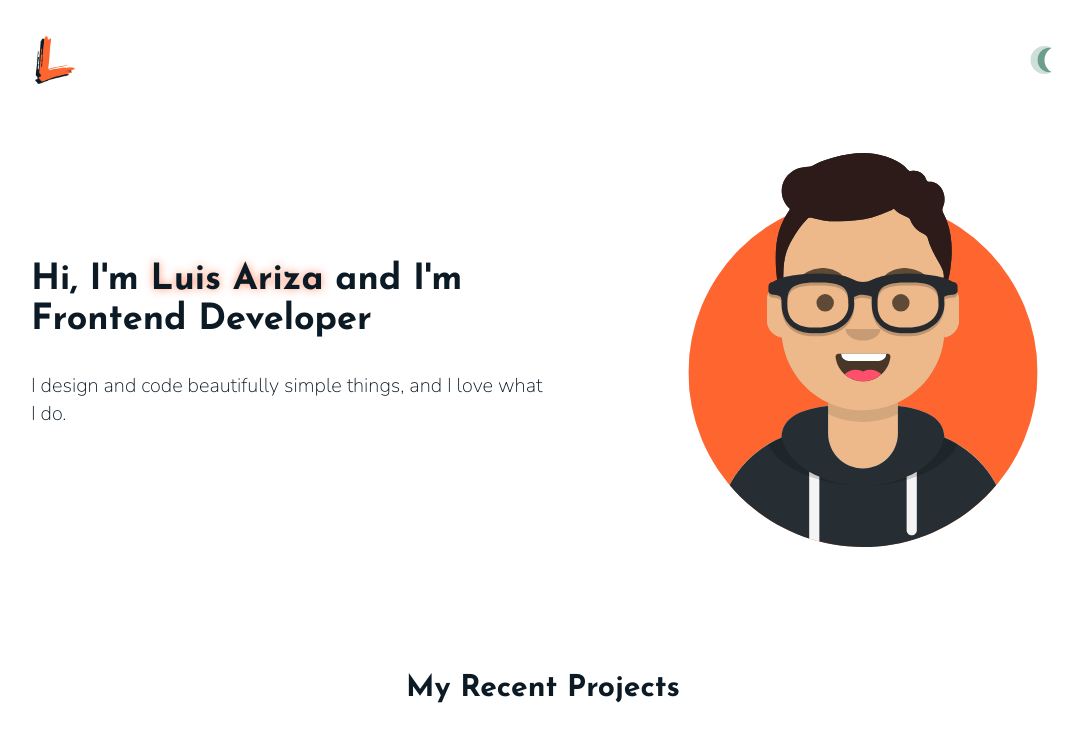
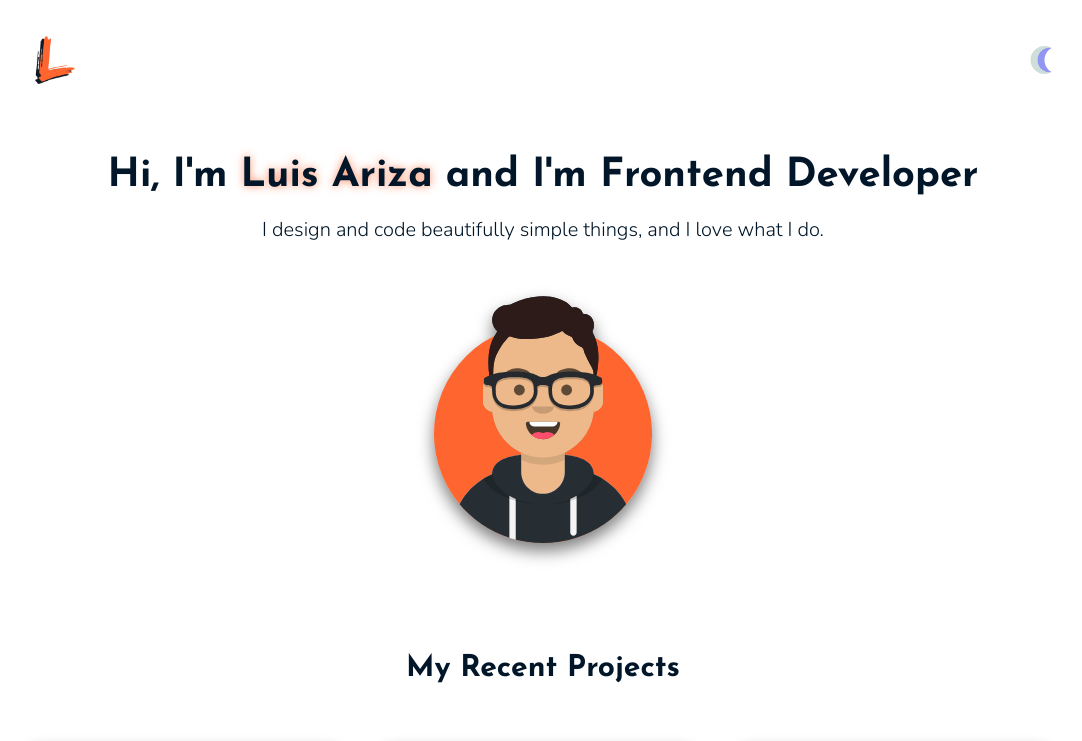
Before and after one commit to luisAriza/portfolio, a Vue app: page / in a window 1280 px wide. Shown: the top 741 px of the page, without its empty margins (97-1179 px from the left). Built offline with nearby package versions, Linux system fonts and the light colour scheme.

Commit message:
Avatar creado y añadido

```diff
--- a/src/components/Header.vue
+++ b/src/components/Header.vue
@@ -1,14 +1,12 @@
 <template lang="pug">
 header
 	Navbar
-	div
-		article
-			h1 Hi, I'm
-				span  Luis Ariza
-				|  and I'm Frontend Developer
-			p I design and code beautifully simple things, and I love what I do.
-		figure
-			img(src="../assets/images/avatar.svg", alt="Image", width="240")
+	article
+		h1 Hi, I'm
+			span  Luis Ariza
+			|  and I'm Frontend Developer
+		h2 I design and code beautifully simple things, and I love what I do.
+		img.avatar(src="../assets/images/avatar.svg", alt="Image", width="240" height="254")
 </template>
 
 <script lang="ts">
@@ -24,27 +22,21 @@ export default {
 
 <style scoped lang="postcss">
 header {
-  @apply flex flex-col items-center w-full px-6 text-secondary sm:px-10 md:py-5;
-}
-div {
-  @apply w-full max-w-5xl md:py-10 md:flex md:flex-wrap;
+  @apply flex flex-col items-center gap-14 w-full px-6 text-center text-secondary sm:px-10 md:py-5;
 }
 article {
-  @apply flex flex-col gap-8 w-full py-20 text-center md:w-1/2 md:p-0 md:justify-center md:text-left;
+  @apply flex flex-col items-center gap-5 w-full;
 }
 h1 {
-  @apply text-4xl font-bold;
+  @apply font-bold text-3xl md:text-4xl lg:text-[2.5rem];
 }
 h1 span {
   text-shadow: 0 0 8px rgba(255, 101, 47, 0.7);
 }
-p {
-  @apply max-w-xl mx-auto text-2xl font-body font-thin md:text-xl;
+h2 {
+  @apply font-body font-light text-lg md:text-xl;
 }
-figure {
-  @apply py-8 md:w-1/2 md:py-0 md:pr-0 md:flex md:justify-end;
-}
-img {
-  @apply w-full max-w-xs mx-auto md:m-0 md:max-w-sm;
+.avatar {
+  @apply my-6 drop-shadow-img;
 }
 </style>
--- a/src/components/ProjectItem.vue
+++ b/src/components/ProjectItem.vue
@@ -21,7 +21,7 @@ export default {
 
 <style scoped lang="postcss">
 .project-item {
-  @apply rounded-xl overflow-hidden sm:max-w-md shadow-md relative;
+  @apply rounded-xl overflow-hidden drop-shadow-card relative sm:max-w-md;
 }
 figure {
   @apply w-full bg-gray-300 hover:scale-110 transition-all ease-in-out;
@@ -33,7 +33,7 @@ div {
   @apply flex flex-wrap place-content-center gap-4 w-full h-full text-center absolute hover:bg-semi-transparent;
 }
 h3 {
-  @apply hidden w-full text-2xl drop-shadow-h3 text-white font-black capitalize;
+  @apply hidden w-full text-2xl drop-shadow-title text-white font-black capitalize;
 }
 a,
 button {
--- a/tailwind.config.cjs
+++ b/tailwind.config.cjs
@@ -5,14 +5,14 @@ module.exports = {
     extend: {
       colors: {
         primary: "#ff652f",
-        secondary: "#0c1a25",
+        secondary: "#011628",
         variant: "#F2FFFF",
-        "semi-transparent": "rgba(0, 0, 0, 0.85)",
+        "semi-transparent": "rgba(0, 0, 0, 0.9)",
       },
       backgroundColor: (theme) => ({
         ...theme("colors"),
         primary: "#ff652f",
-        secondary: "#0c1a25",
+        secondary: "#011628",
         variant: "#F2FFFF",
       }),
       fontFamily: {
@@ -20,7 +20,9 @@ module.exports = {
         body: ["Nunito", "sans-serif"],
       },
       dropShadow: {
-        h3: "2px 2px 2px rgba(0, 0, 0, 1)",
+        title: "2px 2px 2px rgba(0, 0, 0, 1)",
+        img: "0 8px 8px rgba(0, 0, 0, .5)",
+        card: "-4px 4px 6px rgba(0, 0, 0, .25)",
       },
     },
   },
```
Also changed, not shown: src/assets/icons/moon.svg.
